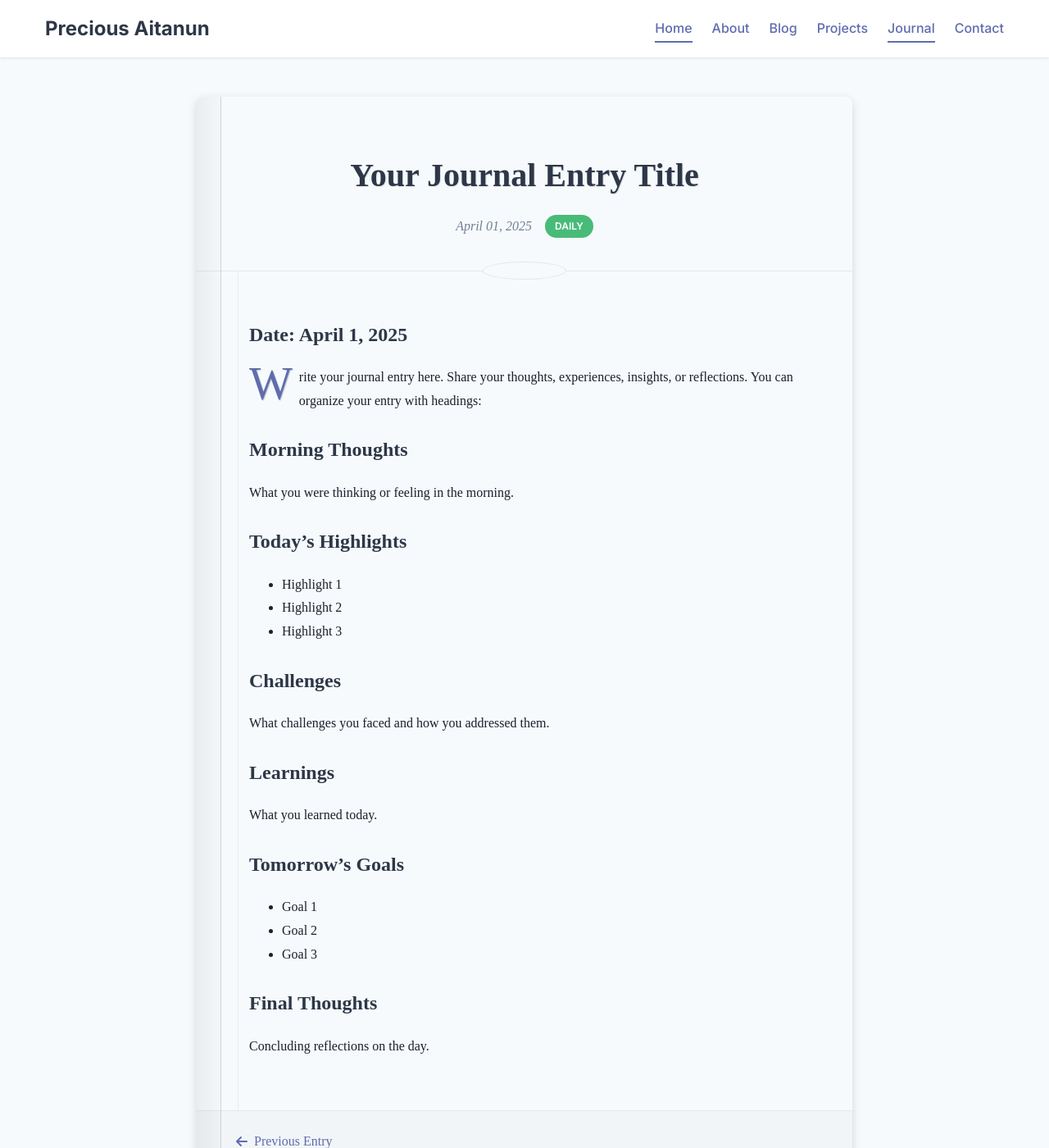
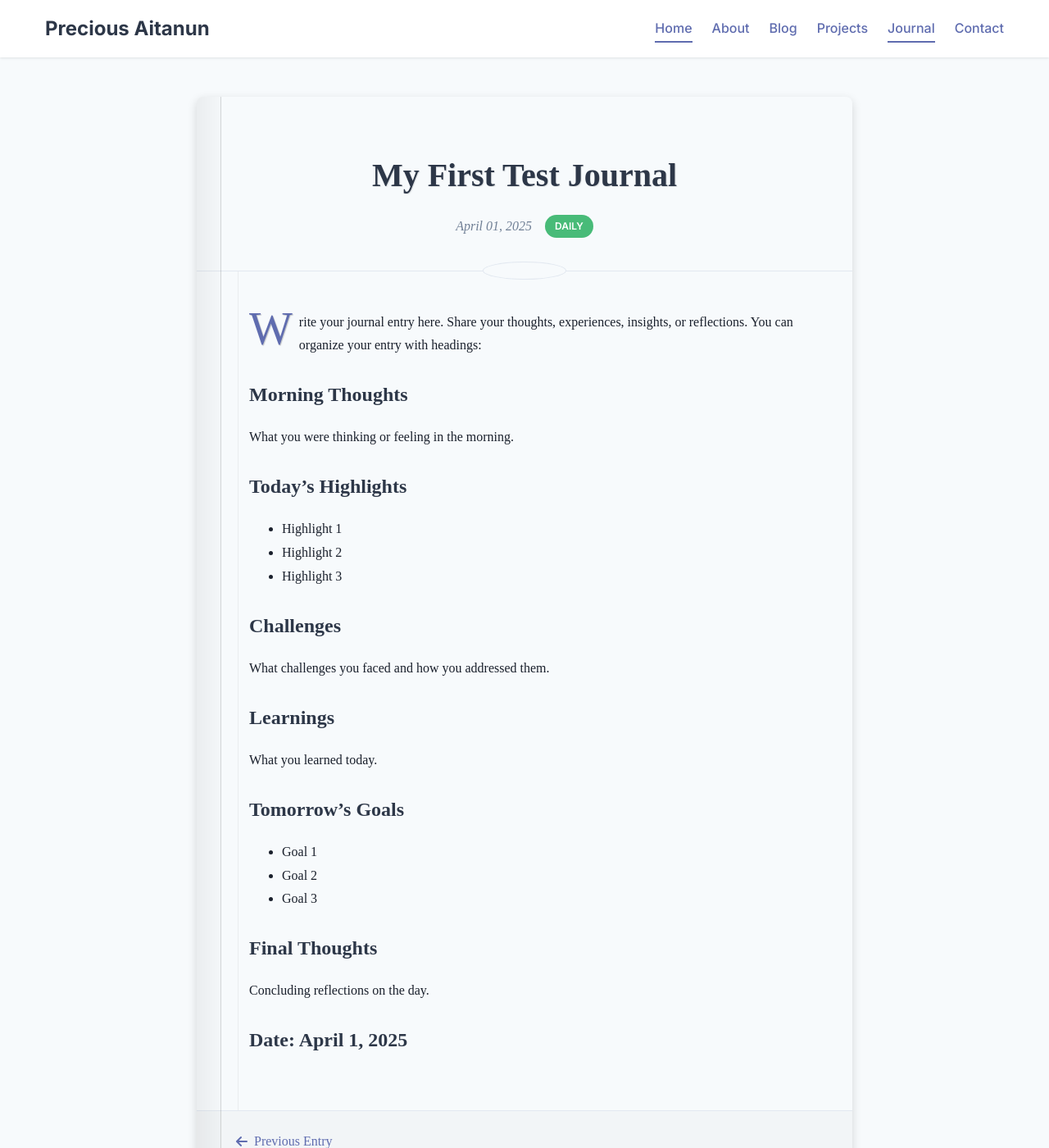
Before and after one commit to Nadira3/Nadira3.github.io, a Jekyll site: the page built from _journal/2025-04-01-my-first-journal.markdown, in a window 1280 px wide and 1400 px high. Shown: the whole window at 82% size. Built offline with Jekyll 4.4.1, drawn with Linux system fonts in a browser that asks for light colours.

Commit message:
Update 2025-04-01-my-first-journal.markdown

```diff
--- a/_journal/2025-04-01-my-first-journal.markdown
+++ b/_journal/2025-04-01-my-first-journal.markdown
@@ -1,14 +1,11 @@
 ---
 layout: journal
-title: "Your Journal Entry Title"
+title: "My First Test Journal"
 date: 2025-04-01
 category: Daily # Options: Daily, Special
 header_image: /assets/images/journal/your-entry-image.jpg
 mood: Reflective # Optional: Add your mood
 ---
-
-## Date: {{ page.date | date: "%B %-d, %Y" }}
-
 Write your journal entry here. Share your thoughts, experiences, insights, or reflections.
 You can organize your entry with headings:
 
```
Also changed, not shown: other parts of _journal/2025-04-01-my-first-journal.markdown (+2 -0 lines).
